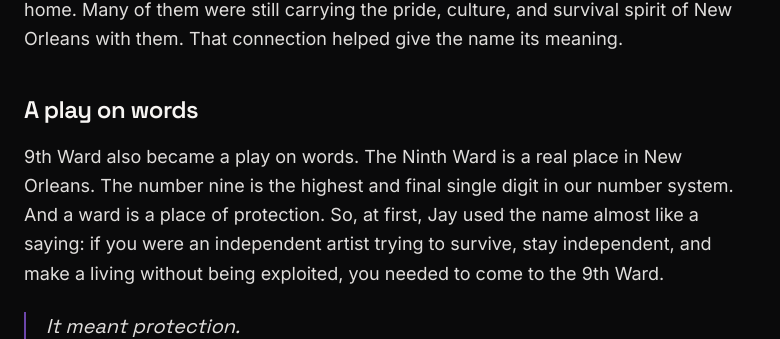
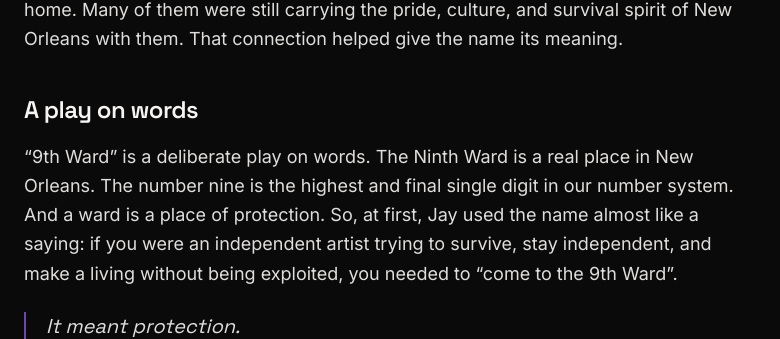
Before and after one commit to Blaquestalyon/9thward-website, a Next.js app: page /about in a window 1280 px wide. Shown: the part 853-1192 px from the top of the page, without its empty margins (0-780 px from the left). Built offline with nearby package versions, Linux system fonts and the light colour scheme; no server answers.

Commit message:
Quote 9th Ward play-on-words phrasing on About page

```diff
--- a/app/about/page.tsx
+++ b/app/about/page.tsx
@@ -90,13 +90,13 @@ export default function AboutPage() {
           </h3>
           <div className="mt-4 space-y-4 text-lg leading-relaxed text-foreground/90">
             <p>
-              9th Ward also became a play on words. The Ninth Ward is a real
-              place in New Orleans. The number nine is the highest and final
-              single digit in our number system. And a ward is a place of
-              protection. So, at first, Jay used the name almost like a saying:
-              if you were an independent artist trying to survive, stay
-              independent, and make a living without being exploited, you
-              needed to come to the 9th Ward.
+              &ldquo;9th Ward&rdquo; is a deliberate play on words. The Ninth
+              Ward is a real place in New Orleans. The number nine is the
+              highest and final single digit in our number system. And a ward
+              is a place of protection. So, at first, Jay used the name almost
+              like a saying: if you were an independent artist trying to
+              survive, stay independent, and make a living without being
+              exploited, you needed to &ldquo;come to the 9th Ward&rdquo;.
             </p>
           </div>
           <blockquote className="mt-6 border-l-2 border-primary/70 pl-5 font-display text-lg italic text-foreground/90 sm:text-xl">
```
